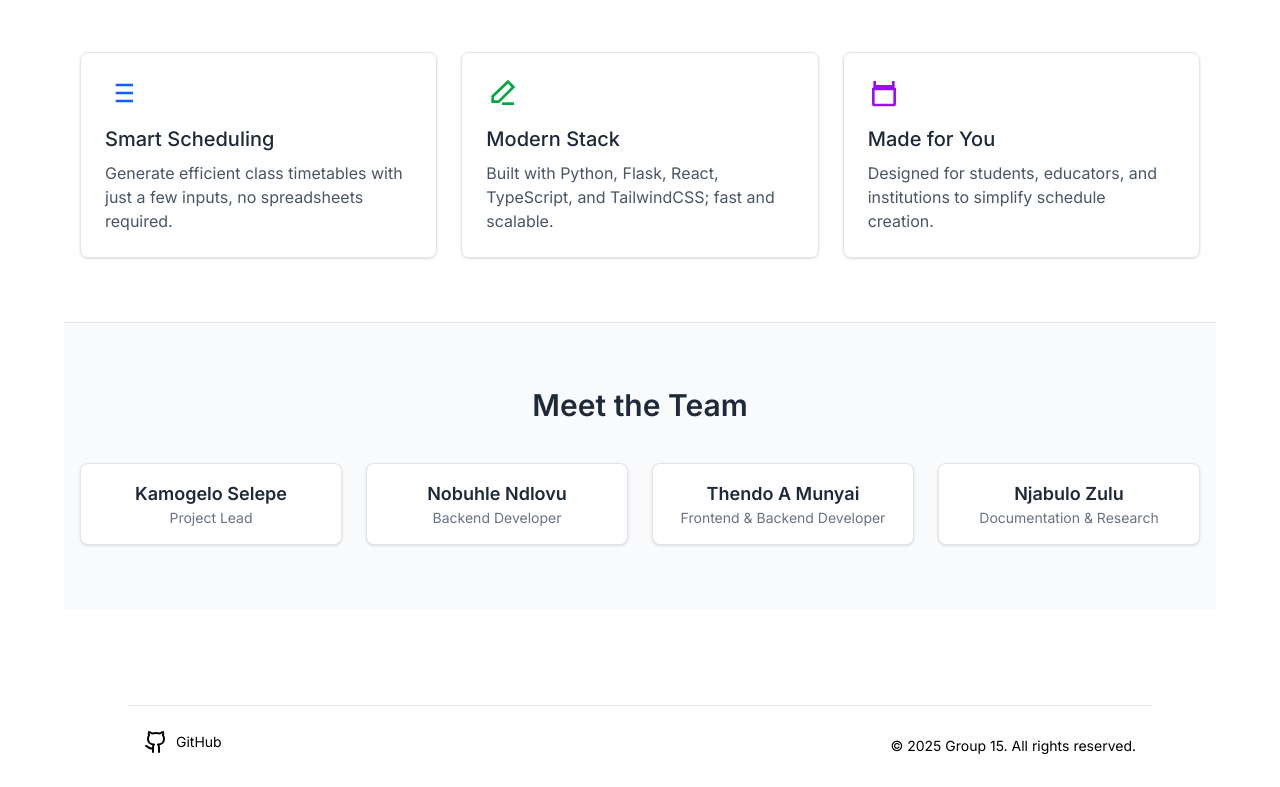
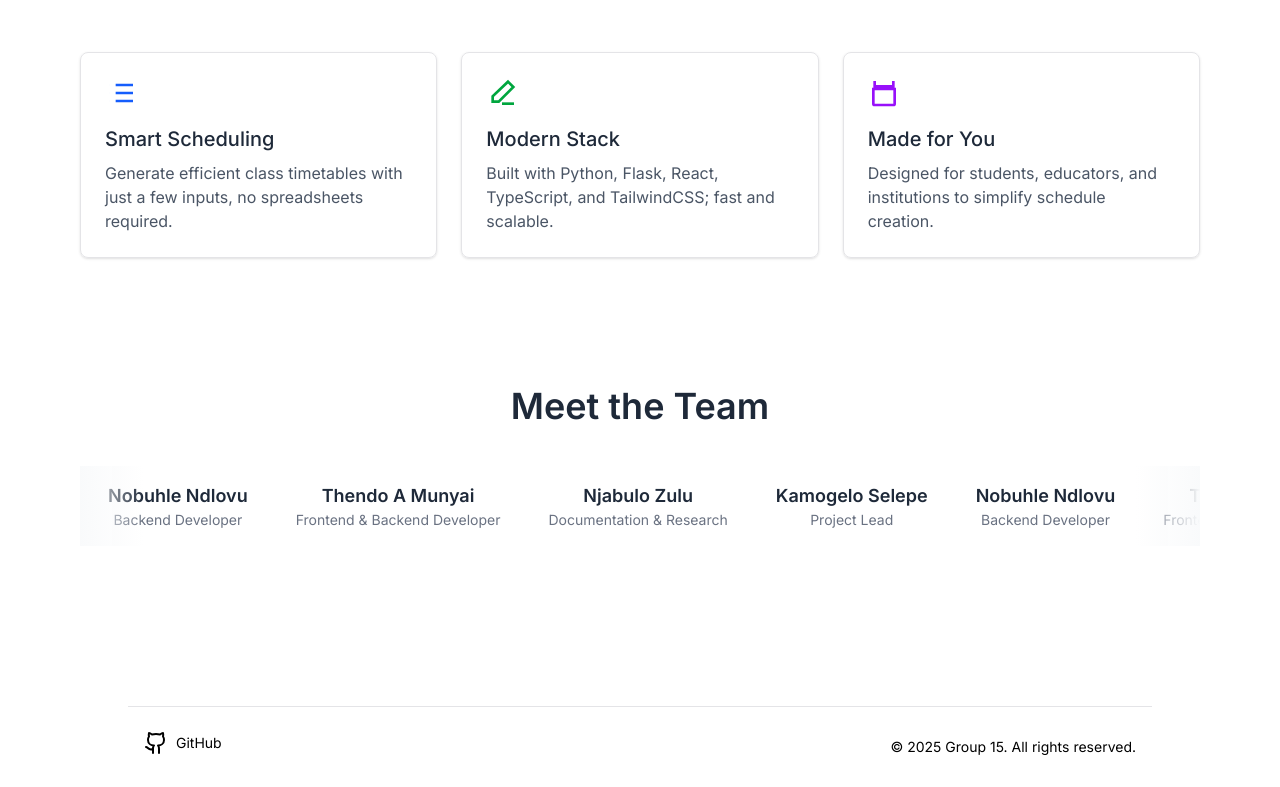
Before and after one commit to tamunyai/timetable-generator, a React (Vite) app in the folder frontend/: page / in a window 1280 px wide. Shown: the part 862-1649 px from the top of the page. Built offline with nearby package versions, Linux system fonts and the light colour scheme.

Commit message:
feat(ui): add `infinite-scroll` animation to   contributors section

```diff
--- a/frontend/src/pages/Home.tsx
+++ b/frontend/src/pages/Home.tsx
@@ -101,21 +101,34 @@ const Home = () => {
         </div>
       </section>
 
-      <section className="bg-gray-50 mx-auto px-4 py-16 border-t max-w-6xl text-gray-800">
-        <h2 className="mb-10 font-semibold text-3xl text-center">
+      <section className="mx-auto px-4 py-16 max-w-6xl text-gray-800">
+        <h2 className="mb-10 font-semibold text-3xl md:text-4xl text-center">
           Meet the Team
         </h2>
 
-        <div className="gap-6 grid sm:grid-cols-2 md:grid-cols-4">
-          {contributors.map((contributor, index) => (
-            <div
-              key={index}
-              className="bg-white shadow-sm hover:shadow-md p-4 border rounded-lg text-center transition"
-            >
-              <div className="font-semibold text-lg">{contributor.name}</div>
-              <div className="text-gray-500 text-sm">{contributor.role}</div>
-            </div>
-          ))}
+        <div className="relative overflow-hidden">
+          {/* Scrolling content */}
+          <div className="flex space-x-4 w-max animate-infinite-scroll">
+            {[...contributors, ...contributors, ...contributors].map(
+              (contributor, index) => (
+                <div
+                  key={index}
+                  className="inline-block p-4 rounded-lg text-center transition"
+                >
+                  <div className="font-semibold text-lg">
+                    {contributor.name}
+                  </div>
+                  <div className="text-gray-500 text-sm">
+                    {contributor.role}
+                  </div>
+                </div>
+              )
+            )}
+          </div>
+          {/* Left blur */}
+          <div className="top-0 left-0 z-10 absolute bg-gradient-to-r from-gray-50 to-transparent w-16 h-full pointer-events-none" />
+          {/* Right blur */}
+          <div className="top-0 right-0 z-10 absolute bg-gradient-to-l from-gray-50 to-transparent w-16 h-full pointer-events-none" />{" "}
         </div>
       </section>
 
```
